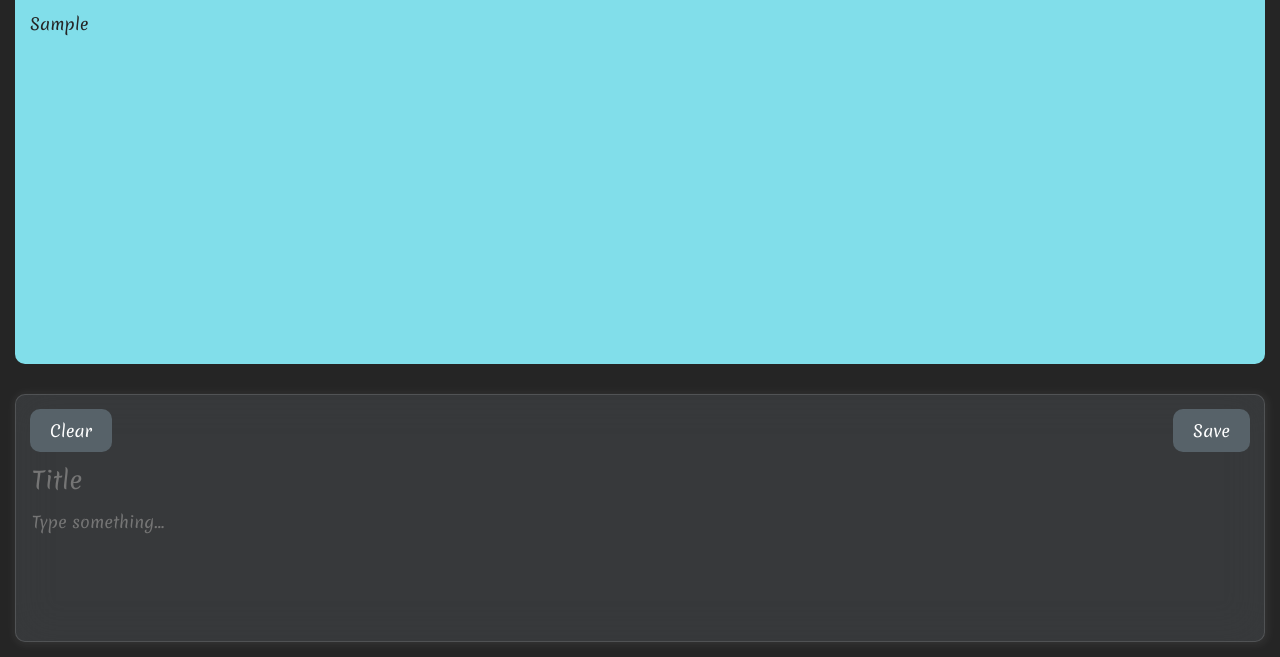
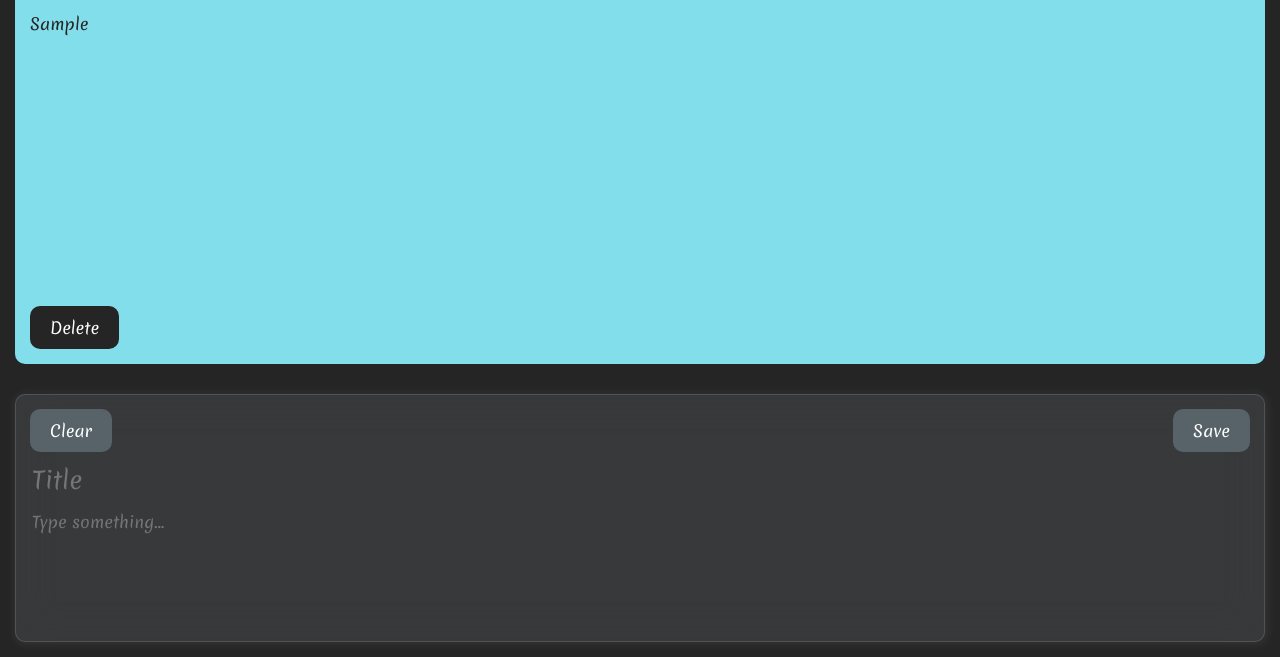
Before and after one commit to h-kevin/h-kevin.github.io, a plain HTML site: page index.html in a window 1280 px wide. Both pictures are taken after typing "Sample", "Sample" into the empty fields and a click on the button "Save". Shown: the part 143-800 px from the top of the page. Drawn offline with Linux system fonts and the light colour scheme.

Commit message:
Implemented functionality to  generate delete button for each card, added unique keys for deletion and styled the button

```diff
--- a/js/index.js
+++ b/js/index.js
@@ -33,6 +33,16 @@ const getRandomColorFromArray = function (array) {
   }
 }
 
+const deleteNoteFromArrayOfNotes = function (noteKey) {
+  const index = arrayOfNotes.findIndex(function (note) {
+    return note.key === noteKey;
+  })
+
+  if (index !== -1) {
+    arrayOfNotes.splice(index, 1);
+  }
+}
+
 // Event handlers
 
 const onFormSubmit = function (e) {
@@ -55,16 +65,28 @@ const onSaveNote = function (e) {
   if (title === '' || description === '') {
     return;
   } else {
+    const color = getRandomColorFromArray(cardColors);
+    const creationDate = new Date();
+    const key = creationDate.getTime();
+
     arrayOfNotes.push({
+      key,
       title,
       description,
-      color: getRandomColorFromArray(cardColors),
+      color,
     });
   }
 
   onClearNote(e);
   renderNotes(arrayOfNotes);
 }
+
+const onDeleteNote = function (e, noteKey) {
+  e.preventDefault();
+
+  deleteNoteFromArrayOfNotes(noteKey);
+  renderNotes(arrayOfNotes);
+};
 
 // Assigning event listeners
 
@@ -78,6 +100,7 @@ const renderNoteCard = function (noteData) {
   const noteCard = document.createElement('div');
   const noteHeader = document.createElement('h3');
   const noteDescription = document.createElement('p');
+  const noteDeleteButton = document.createElement('button');
 
   noteCard.classList.add('note-card');
   noteCard.style.backgroundColor = noteData.color;
@@ -85,7 +108,13 @@ const renderNoteCard = function (noteData) {
   noteHeader.textContent = noteData.title;
   noteDescription.classList.add('description');
   noteDescription.innerHTML = noteData.description?.replace(/\n/g, '<br />');
-  noteCard.append(noteHeader, noteDescription);
+  noteDeleteButton.classList.add('delete-button');
+  noteDeleteButton.textContent = 'Delete'
+  noteDeleteButton.addEventListener('click', function (e) {
+    onDeleteNote(e, noteData.key);
+  })
+
+  noteCard.append(noteHeader, noteDescription, noteDeleteButton);
 
   return noteCard;
 };
--- a/styles/index.css
+++ b/styles/index.css
@@ -55,6 +55,23 @@ body {
 
 .note-card .description {
   margin: 0;
+}
+
+.note-card .delete-button {
+  font-family: inherit;
+  font-size: inherit;
+  color: #fff;
+  margin-top: auto;
+  align-self: flex-start;
+  background-color: #252525;
+  border: none;
+  border-radius: 10px;
+  padding: 10px 20px;
+  cursor: pointer;
+}
+
+.note-card .delete-button:hover {
+  opacity: .8;
 }
 
 .form-section {
```
